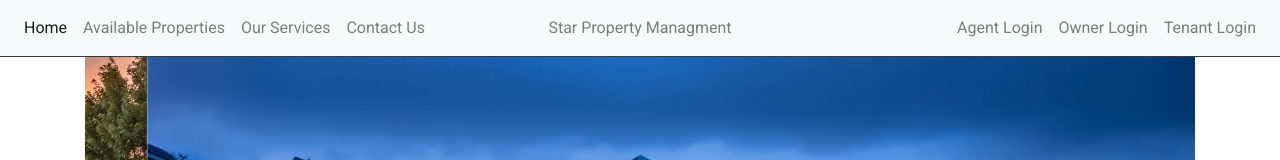
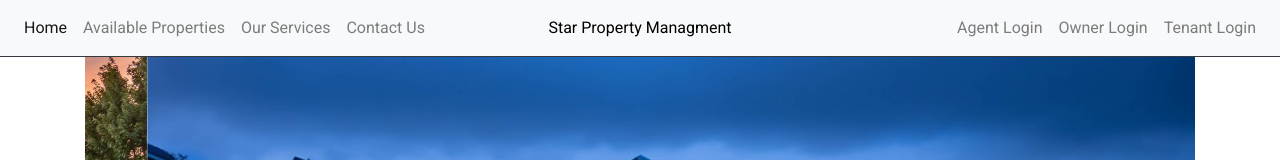
Before and after one commit to NikoIcardo/Star-Property-Management, a React (Create React App) app in the folder client/: page / in a window 1280 px wide. Shown: the top 160 px of the page. Built offline with nearby package versions, Linux system fonts and the light colour scheme.

Commit message:
Style the Star Property Management with a custom class .title-link.

```diff
--- a/client/src/components/layout/Navbar.js
+++ b/client/src/components/layout/Navbar.js
@@ -44,7 +44,7 @@
       </div>
       <ul className="navbar-nav d-none d-lg-inline navbar-text-center">
         <li className="nav-item">
-          <Link className="nav-link" to="/">
+          <Link className="title-link" to="/">
             Star Property Managment
           </Link>
         </li>
--- a/client/src/index.css
+++ b/client/src/index.css
@@ -7,3 +7,13 @@
   left: 50%;
   transform: translatex(-50%);
 }
+
+.title-link {
+  color: black;
+  text-decoration: none;
+}
+
+.title-link:hover {
+  color: black;
+  text-decoration: none;
+}
```
